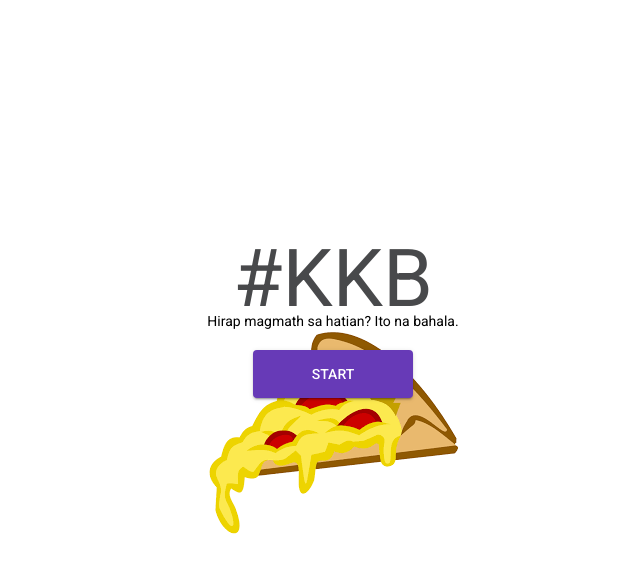
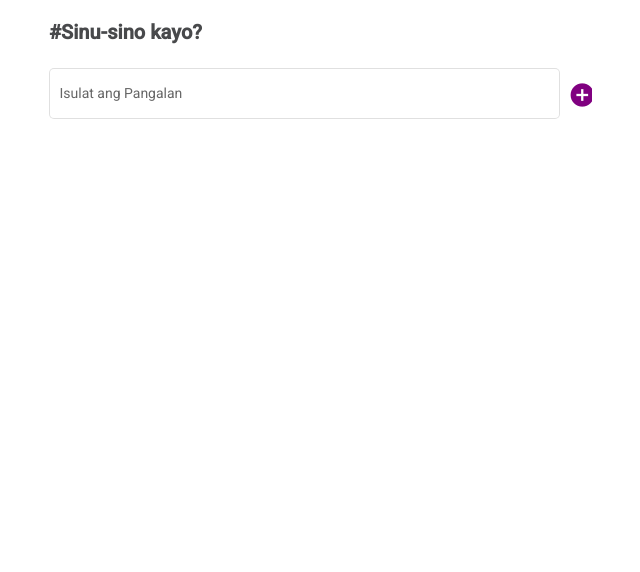
Before and after one commit to fransaycon/hashtag-kkb, an Angular app: page / in a window 1280 px wide. Shown: the top 572 px of the page, without its empty margins (307-947 px from the left). Built offline with nearby package versions, Linux system fonts and the light colour scheme.

Commit message:
Create kkb-users component for adding users

```diff
--- a/src/app/app.component.html
+++ b/src/app/app.component.html
@@ -1 +1 @@
-<app-kkb-start></app-kkb-start>
+<app-kkb-users></app-kkb-users>
--- a/src/app/app.component.ts
+++ b/src/app/app.component.ts
@@ -3,7 +3,7 @@ import { Component } from '@angular/core';
 @Component({
   selector: 'app-root',
   templateUrl: './app.component.html',
-  styleUrls: ['./app.component.scss']
+  styleUrls: ['./app.component.scss'],
 })
 export class AppComponent {
   title = 'hashtag-kkb';
--- a/src/app/kkb-start/kkb-start.component.scss
+++ b/src/app/kkb-start/kkb-start.component.scss
@@ -12,8 +12,7 @@
     color: #48494b;
     font-size: 5rem;
     margin-bottom: 1rem;
-    font-weight: 400;
-    -webkit-text-stroke: #48494b;
+    font-weight: 600;
   }
 
   &--button {
--- /dev/null
+++ b/src/app/kkb-users/kkb-users.component.html
@@ -0,0 +1,54 @@
+<div class="container container--full">
+  <div class="container__content">
+    <h2 class="header">#Sinu-sino kayo?</h2>
+    <div class="add-users">
+      <mat-form-field
+        appearance="outline"
+        class="add-users__form"
+        (submit)="addUser()"
+      >
+        <mat-label>Isulat ang Pangalan</mat-label>
+        <input
+          matInput
+          (keydown.enter)="addUser()"
+          (keydown.esc)="value = ''"
+          [(ngModel)]="value"
+        />
+        <button
+          mat-button
+          *ngIf="value"
+          matSuffix
+          mat-icon-button
+          aria-label="Clear"
+          (click)="value = ''"
+        >
+          <mat-icon>close</mat-icon>
+        </button>
+      </mat-form-field>
+      <button
+        mat-button
+        mat-icon-button
+        aria-label="Add user to list"
+        [disabled]="!value"
+        (click)="addUser()"
+      >
+        <mat-icon class="add-users__button">add_circle</mat-icon>
+      </button>
+    </div>
+    <mat-list class="list">
+      <mat-list-item class="list__item" *ngFor="let user of users">
+        <div class="list__item">
+          <span>{{ user }}</span>
+          <button
+            mat-button
+            mat-icon-button
+            aria-label="Remove user from list"
+            (click)="removeUser(user)"
+          >
+            <mat-icon class="list__button">cancel</mat-icon>
+          </button>
+        </div>
+      </mat-list-item>
+    </mat-list>
+  </div>
+</div>
--- /dev/null
+++ b/src/app/kkb-users/kkb-users.component.scss
@@ -0,0 +1,37 @@
+.header {
+  color: #48494b;
+  font-weight: 600;
+}
+
+.add-users {
+  display: flex;
+  align-items: center;
+
+  &__form {
+    height: 60px;
+    width: 90%;
+  }
+
+  &__button {
+    color: purple;
+    font-size: 1.75rem;
+  }
+}
+
+.list {
+  padding-right: 2.5rem;
+  height: 65vh;
+  overflow-y: scroll;
+
+  &__item {
+    display: flex;
+    flex: 1;
+    align-items: center;
+    justify-content: space-between;
+    word-break: break-word;
+  }
+  &__button {
+    color: red;
+    font-size: 1.5rem;
+  }
+}
--- /dev/null
+++ b/src/app/kkb-users/kkb-users.component.ts
@@ -0,0 +1,29 @@
+import { Component, OnInit } from '@angular/core';
+
+@Component({
+  selector: 'app-kkb-users',
+  templateUrl: './kkb-users.component.html',
+  styleUrls: ['./kkb-users.component.scss'],
+})
+export class KkbUsersComponent implements OnInit {
+  value: string = '';
+  users: Array<string> = [];
+  constructor() {}
+
+  ngOnInit(): void {}
+
+  addUser(): void {
+    if (!!this.value) {
+      if (!this.users.includes(this.value)) {
+        this.users = [...this.users, this.value];
+        this.value = '';
+      } else {
+        window.alert('Teka lang! May kapangalan ang dinagdag mo. Dapat wala.');
+      }
+    }
+  }
+
+  removeUser(user: string): void {
+    this.users = this.users.filter((u) => u !== user);
+  }
+}
--- a/src/styles.scss
+++ b/src/styles.scss
@@ -9,3 +9,27 @@ body {
   margin: 0;
   font-family: Roboto, "Helvetica Neue", sans-serif;
 }
+
+.container {
+  display: flex;
+
+  &__content {
+    display: flex;
+    flex: 1;
+    margin: auto;
+    max-width: 600px;
+    padding: 1rem;
+    height: inherit;
+    flex-direction: column;
+    box-sizing: border-box;
+
+    &--center {
+      align-items: center;
+      justify-content: center;
+    }
+  }
+
+  &--full {
+    height: 100vh;
+  }
+}
```
Also changed, not shown: src/app/app.module.ts (+10 -1 lines), 1 other file (tests, documents, lock files or other folders).
